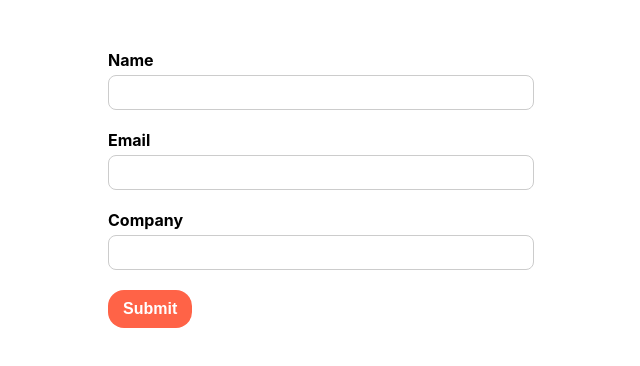
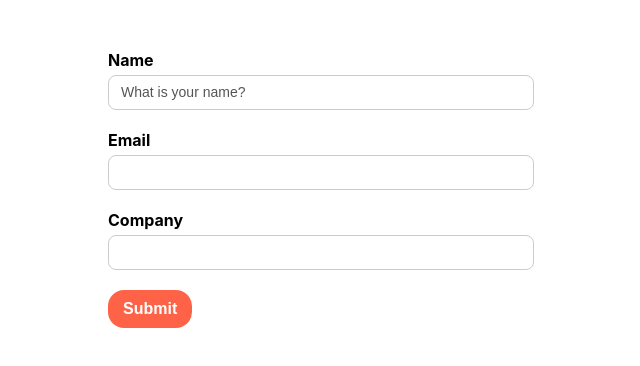
Before and after one commit to sahinmurat/Formik-React, a React (Create React App) app: page / in a window 1280 px wide. Shown: the top 366 px of the page, without its empty margins (319-959 px from the left). Built offline with nearby package versions, Linux system fonts and the light colour scheme.

Commit message:
formiks third and easiest form added

```diff
--- a/src/components/Selbst.js
+++ b/src/components/Selbst.js
@@ -1,5 +1,5 @@
 import React from 'react';
-import { useFormik } from 'formik';
+import { Formik, Form, Field, ErrorMessage } from 'formik';
 import * as Yup from 'yup';
 const validate = Yup.object({
     name:Yup.string().required('Requiered Field'),
@@ -8,7 +8,7 @@ const validate = Yup.object({
 })
 
 const initialValues = {
-    name: '',
+    name: 'What is your name?',
     email: '',
     company: ''
 }
@@ -18,41 +18,37 @@ const onSubmit = (values) => {
 }
 
 const Selbst = () => {
-    const formik = useFormik({
-        validationSchema:validate,
-        onSubmit,
-        initialValues
-    })
     return (
-        <form onSubmit={formik.handleSubmit}>
+        <Formik
+        initialValues={initialValues}
+        onSubmit={onSubmit}
+        validationSchema={validate}
+        >
+        <Form >
             <div className='form-control'>
                 <label htmlFor='name' >Name</label>
-                <input type='text' id='name' name='name'
-                {...formik.getFieldProps('name')}
-                 />
-                {formik.touched.name && formik.errors.name ? (
-                    <div className='error'> {formik.errors.name} </div>) : null}
+                <Field type='text' id='name' name='name'/>
+                <ErrorMessage name='name' component='div'/>
             </div>
             <div  className='form-control'>
                 <label htmlFor='email'>Email</label>
-                <input type='email' id='email' name='email'
-                {...formik.getFieldProps('email')}
+                <Field type='email' id='email' name='email'
                  />
-                {formik.touched.email && formik.errors.email ? (
-                    <div className='error'> {formik.errors.email} </div>) : null}
+                  <ErrorMessage name='email' component='div'/>
             </div>
             <div className='form-control'>
                 <label htmlFor='company'>Company</label>
-                <input type='text' id='company' name='company'
-                {...formik.getFieldProps('company')}
+                <Field type='text' id='company' name='company'
                 />
-                {formik.touched.company && formik.errors.company ? (
-                    <div className='error'> {formik.errors.company} </div>) : null}
+                 <ErrorMessage name='company' component='div'/>
+
+
             </div>
             <div className='form-control'>
                 <button type='submit'>Submit</button>
             </div>
-        </form>
+        </Form>
+        </Formik>
     )
 }
 export default Selbst;
```
